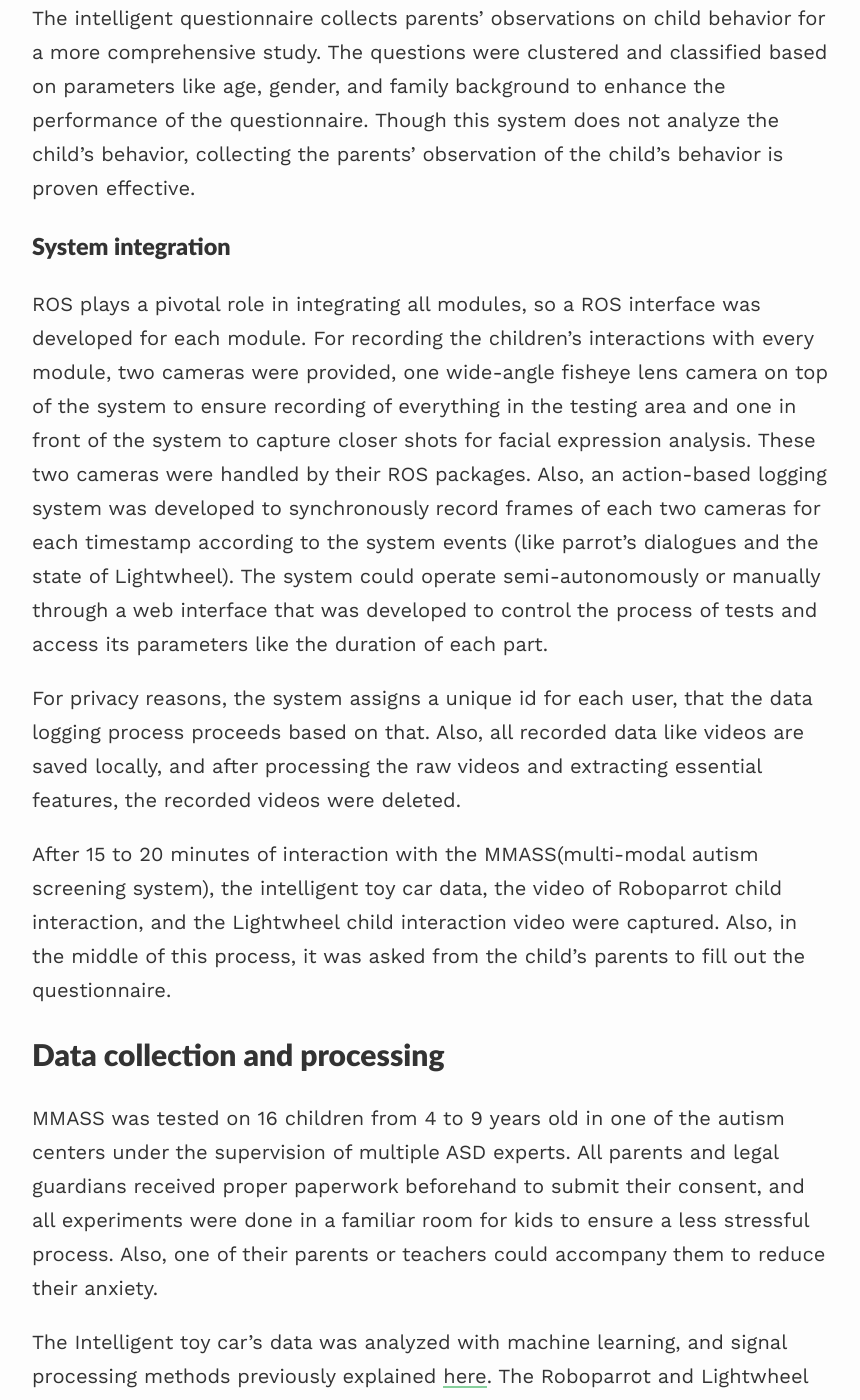
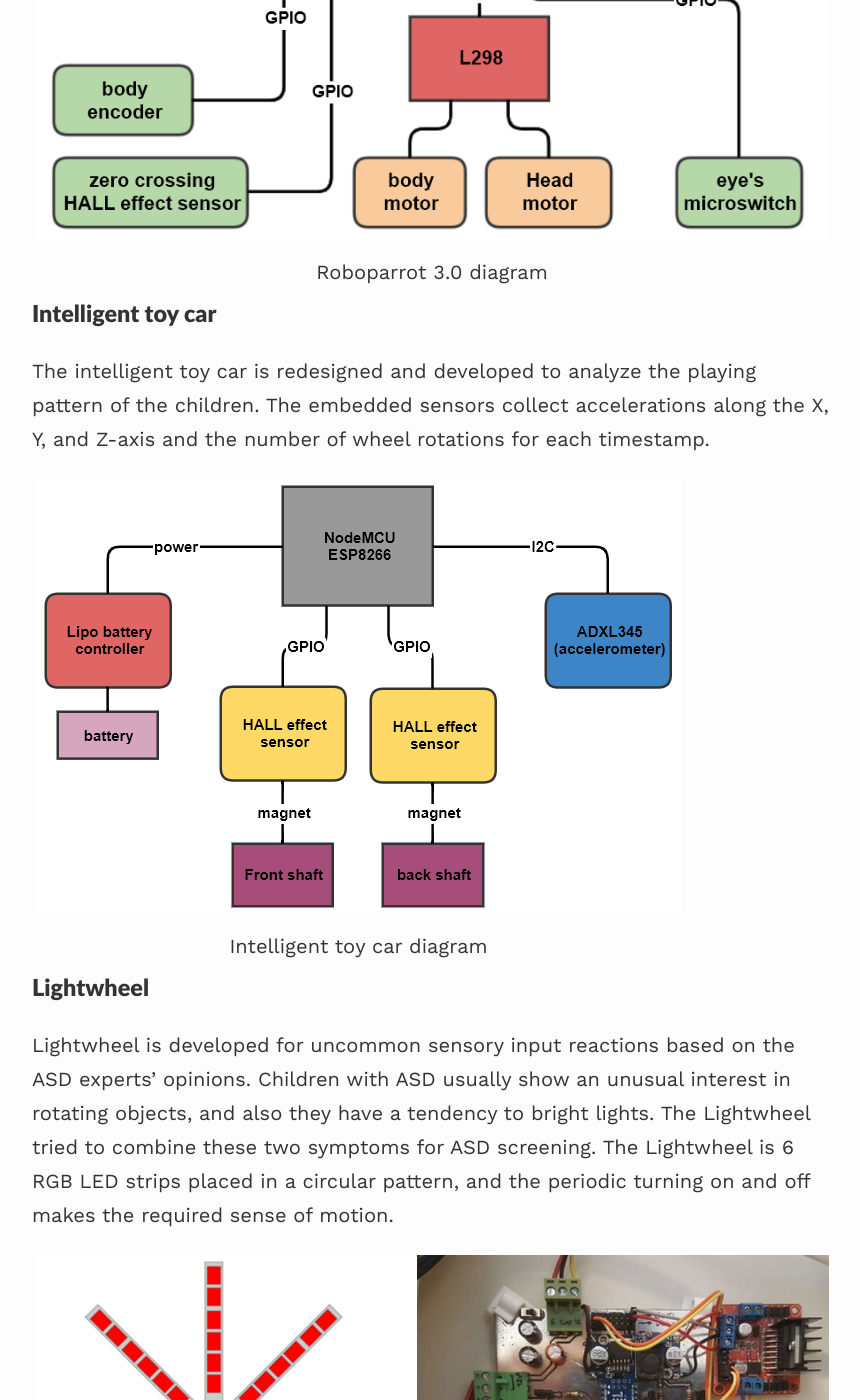
Before and after one commit to bijanmehr/bijanmehr.github.io, a Jekyll site: the page built from _projects/mmass.md, in a window 1280 px wide and 1400 px high, scrolled down 2246 px. Shown: the whole window, without its empty margins (208-1068 px from the left). Built offline with Jekyll 4.4.1, drawn with Linux system fonts in a browser that asks for light colours; nearby versions of some CDN libraries; some of the changed text lies outside the part shown.

Commit message:
update_prj

```diff
--- a/_projects/mmass.md
+++ b/_projects/mmass.md
@@ -21,13 +25,25 @@ We chose three more common symptoms of ASD: the deficit in social interactions,
 Roboparrot is a parrot-like robot that was developed for human-robot interaction scenarios. Its previous versions were tested multiple times for ASD rehabilitation and screening. We developed Roboparrot 3.0 and made it compatible with ROS (Robotic Operating System).
 Roboparrot can blink, open, and close its beak, move its body, and talk through a speaker.
 
+|![ROS_diagram](https://bijanmehr.github.io/assets/mmass/roboparrot_diagram.png)|
+|:-:|
+|Roboparrot 3.0 diagram|
+
 ### Intelligent toy car
 
 The intelligent toy car is redesigned and developed to analyze the playing pattern of the children. The embedded sensors collect accelerations along the X, Y, and Z-axis and the number of wheel rotations for each timestamp.
 
+|![ROS_diagram](https://bijanmehr.github.io/assets/mmass/car_diagram.png)|
+|:-:|
+|Intelligent toy car diagram|
+
 ### Lightwheel
 
 Lightwheel is developed for uncommon sensory input reactions based on the ASD experts' opinions. Children with ASD usually show an unusual interest in rotating objects, and also they have a tendency to bright lights. The Lightwheel tried to combine these two symptoms for ASD screening. The Lightwheel is 6 RGB LED strips placed in a circular pattern, and the periodic turning on and off makes the required sense of motion.
+
+|![ROS_diagram](https://bijanmehr.github.io/assets/mmass/lightwheel.png)|
+|:-:|
+|Lightwheel and the system control boad|
 
 ### Intelligent ASD questionnaire
 
@@ -40,6 +56,10 @@ ROS plays a pivotal role in integrating all modules, so a ROS interface was deve
 For privacy reasons, the system assigns a unique id for each user, that the data logging process proceeds based on that. Also, all recorded data like videos are saved locally, and after processing the raw videos and extracting essential features, the recorded videos were deleted.
 
 After 15 to 20 minutes of interaction with the MMASS(multi-modal autism screening system), the intelligent toy car data, the video of Roboparrot child interaction, and the Lightwheel child interaction video were captured. Also, in the middle of this process, it was asked from the child's parents to fill out the questionnaire.
+
+|![ROS_diagram](https://bijanmehr.github.io/assets/mmass/ROS_diagram.png)|
+|:-:|
+|system ROS diagram|
 
 ## Data collection and processing
 
```
Also changed, not shown: other parts of _projects/mmass.md (+4 -0 lines), assets/mmass/ROS_diagram.png (added), assets/mmass/car_diagram.png (added), assets/mmass/lightwheel.png (added), assets/mmass/overview.png (added), assets/mmass/roboparrot_diagram.png (added).
